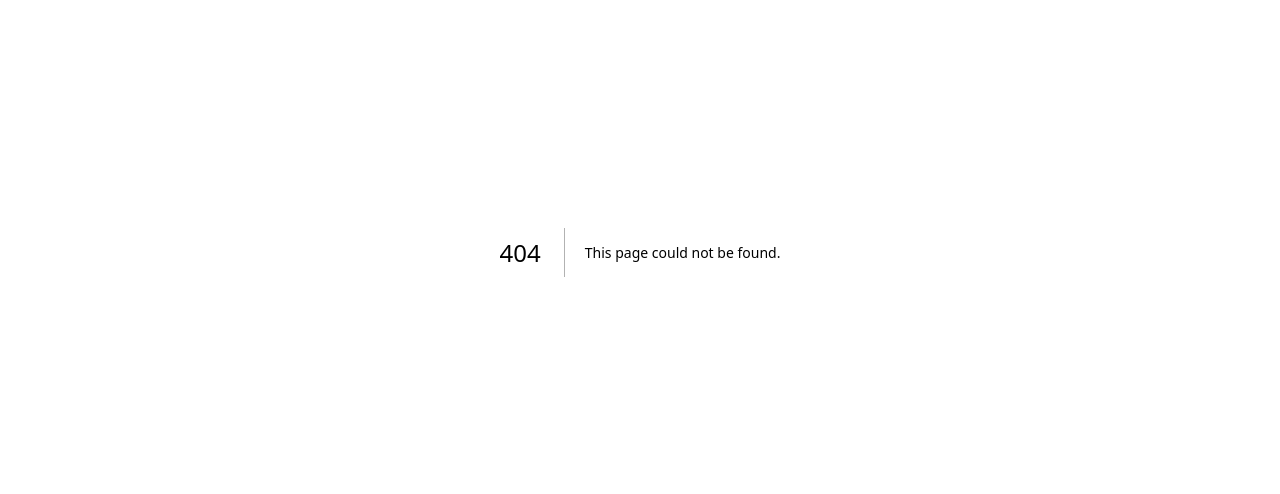
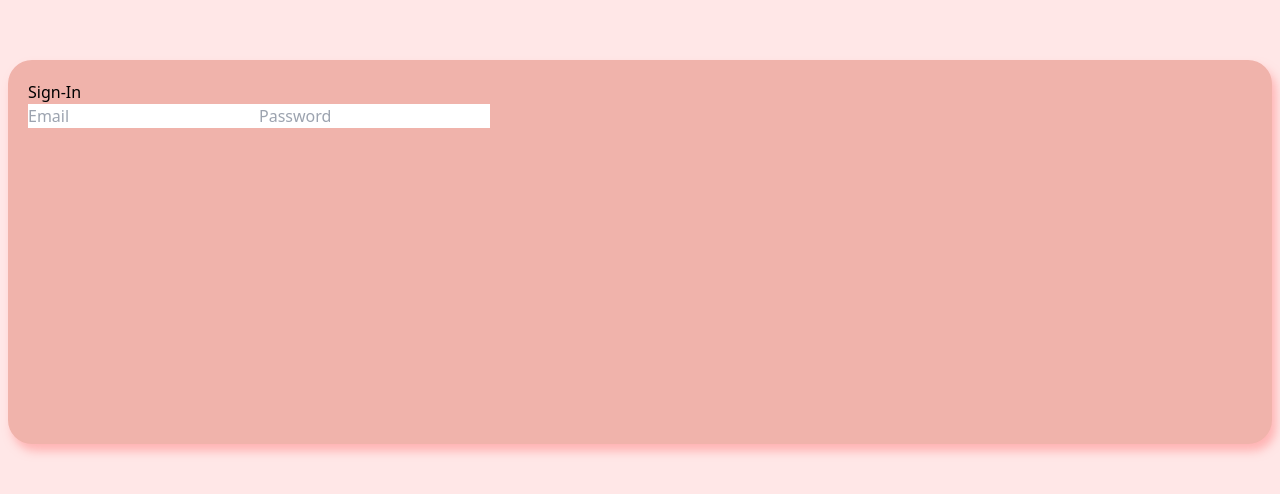
Before and after one commit to Tony-ArtZ/art-comm, a Next.js app: page /signin in a window 1280 px wide. Before the commit this address had no page. Shown: the part 148-642 px from the top of the page. Built offline with nearby package versions, Linux system fonts and the light colour scheme.

Commit message:
added sign-in page

```diff
--- a/layouts/Hero.tsx
+++ b/layouts/Hero.tsx
@@ -2,7 +2,7 @@ import Image from "next/image";
 import artist from "../public/artist.png";
 import { FaSearch } from "react-icons/fa";
 import { BiMenu } from "react-icons/bi";
-
+import Link from 'next/link';
 const Hero = () => {
     return (
       <header className="w-screen 2xl:h-[870px] xl:h-[750px] sm:h-[600px] bg-hero bg-cover h-[300px] ">
@@ -26,9 +26,9 @@ const Hero = () => {
             </button>
           </div>
           <ul className="flex gap-2 2xl:gap-8 xl:gap-4 sm:mt-3 mt-2 flex-row absolute xl:right-24 sm:right-8 lg:right-12 right-4">
-            <li className="list-item lg:flex hidden">Become An Artist</li>
-            <li className="list-item sm:flex hidden">Sign In</li>
-            <li className="list-item">Join Us</li>
+            <Link href="" className="list-item lg:flex hidden">Become An Artist</Link>
+            <Link href="/signin"className="list-item sm:flex hidden">Sign In</Link>
+            <Link href="" className="list-item">Join Us</Link>
           </ul>
         </nav>
         <section className="flex z-10 flex-col 2xl:pt-72 xl:pt-64 sm:pt-32 pt-24 sm-md:pt-48 sm-md:pl-12 pl-0 justify-center sm-md:w-min w-full items-center">
--- a/pages/index.tsx
+++ b/pages/index.tsx
@@ -6,7 +6,7 @@ export default function Home() {
   return (
     <>
       <Head>
-        <title>Create Next App</title>
+        <title>ArtComm</title>
         <meta name="description" content="Generated by create next app" />
         <meta name="viewport" content="width=device-width, initial-scale=1" />
         <link rel="icon" href="/favicon.ico" />
--- /dev/null
+++ b/pages/signin.tsx
@@ -0,0 +1,23 @@
+import Head from "next/head";
+
+export default function Home() {
+  return (
+    <>
+      <Head>
+        <title>SignIn</title>
+        <meta name="description" content="Generated by create next app" />
+        <meta name="viewport" content="width=device-width, initial-scale=1" />
+        <link rel="icon" href="/favicon.ico" />
+      </Head>
+      <main className="w-screen h-screen overflow-hidden flex justify-center items-center bg-secondary">
+        <section className=" h-96 w-full p-5 m-2 rounded-3xl bg-primary shadow-glow">
+          <div>
+            <h1> Sign-In</h1>
+            <input placeholder="Email" />
+            <input placeholder="Password" />
+          </div>
+        </section>
+      </main>
+    </>
+  );
+}
```
Also changed, not shown: public/artist-login.svg (added).
